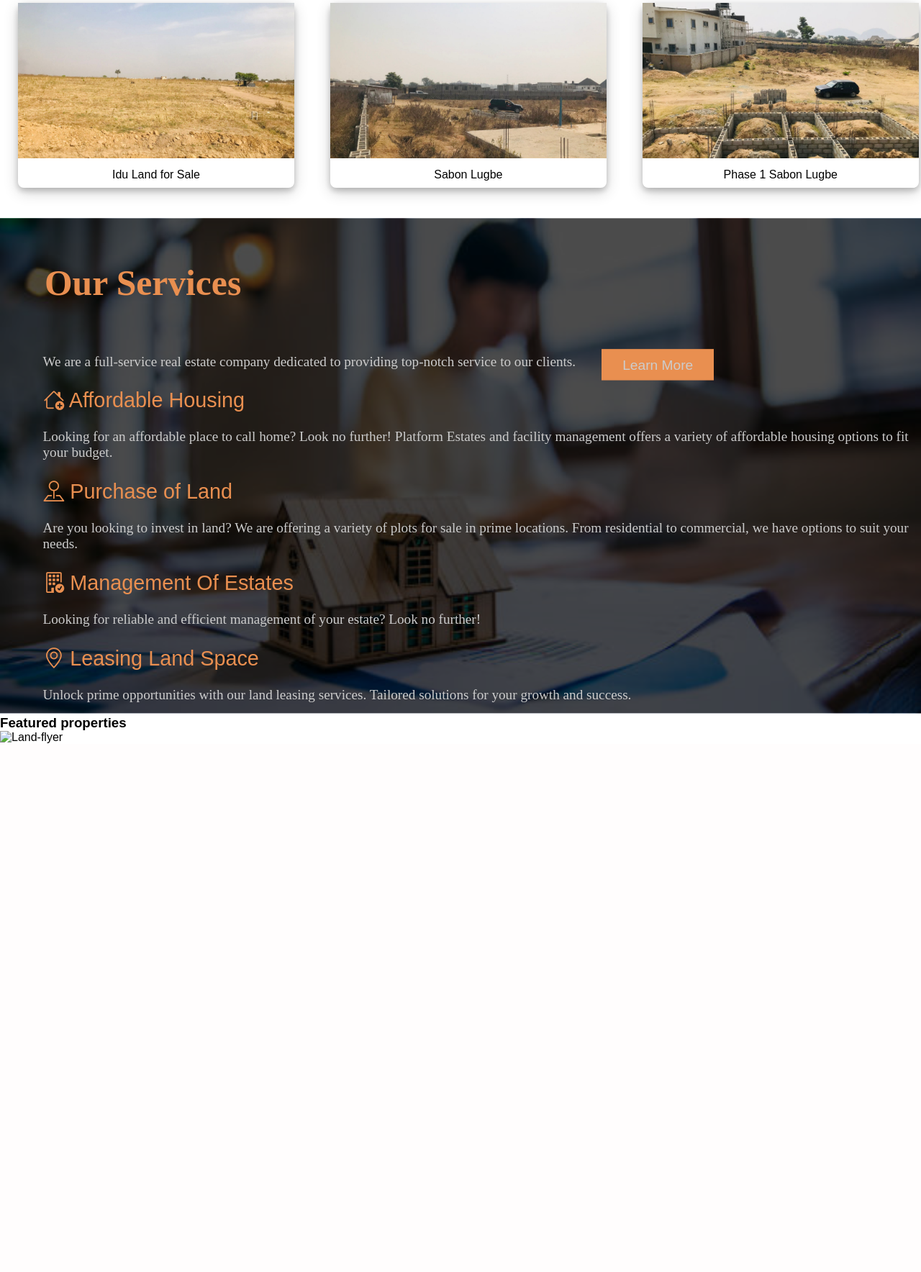
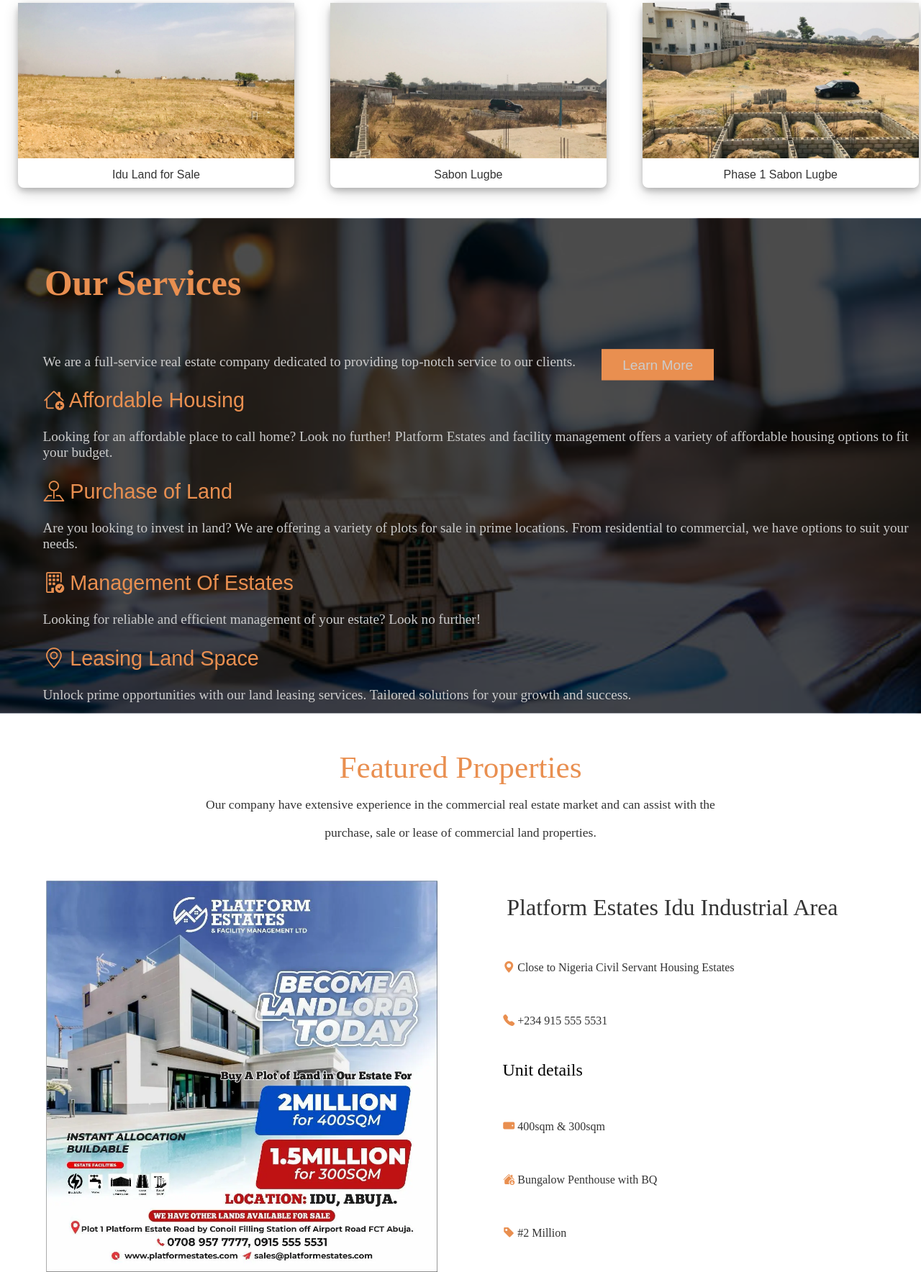
Before and after one commit to Stephen842/real-_estate_web, a Django app: page / in a window 1280 px wide. Shown: the part 1685-3453 px from the top of the page at 72% size. Before the commit the page ends 2718 px from the top, so only its background shows below. Run offline with Django 5.2, Linux system fonts and the light colour scheme.

Commit message:
finished the land at idu styling and html aspect

```diff
--- a/Real_estate/Real_estate_project/estates/static/home.css
+++ b/Real_estate/Real_estate_project/estates/static/home.css
@@ -174,6 +174,7 @@
 div.polaroid p{
     text-align: center;
     padding: 0.6em 1.25em;
+    color: #333;
 }
 div.polaroid:hover{
     width: 35%;
@@ -251,6 +252,68 @@
     padding-bottom: 0.8em;
 }
 
+div.property{
+  position: relative;
+  width: 100%;
+}
+div.featured_write{
+  text-align: center;
+}
+div.featured_write h3{
+  margin-top: 1.1em;
+  color: #E98F50;
+  font-family: 'Tangerine', serif;
+  font-weight: 400;
+  font-size: 2.7em;
+}
+div.featured_write p{
+  margin-top: 1em;
+  font-family: 'Times New Roman';
+  font-size: 1.1em;
+  color: #333;
+}
+div.idu_flyer{
+  width: 100%;
+  display: flex;
+}
+div.idu_flyer img{
+  width: 42.5%;
+  margin-top: 3.5em;
+  margin-left: 5%;
+  padding-right: 1.em;
+}
+div.idu_flyer_write{
+  position: absolute;
+  width: 44%;
+  margin-right: 5%;
+  right: 0;
+  margin-top: 3.5em;
+}
+div.idu_flyer_write h3{
+  font-family: 'Tangerine', serif;
+  font-weight: 500;
+  color: #333;
+  font-size: 2em;
+  text-align: center;
+  padding-top: 0.6em;
+}
+div.idu_flyer_write p{
+  color: #333;
+  font-size: 1em;
+  font-family: 'Times New Roman';
+  padding-top: 3.5em;
+  padding-left: 2.9em;
+}
+div.idu_flyer_write i{
+  color: #E98F50;
+}
+div.idu_flyer_write h5{
+  font-family: 'Tangerine', serif;
+  font-size: 1.5em;
+  font-weight: 500;
+  padding-top: 1.9em;
+  padding-left: 1.9em;
+}
 
 /* slide in animation for the entire page */
 @keyframes subtleMovement {
--- a/Real_estate/Real_estate_project/estates/templates/pages/home.html
+++ b/Real_estate/Real_estate_project/estates/templates/pages/home.html
@@ -225,13 +225,24 @@
             </div>
         </div>
 
-        <div>
-            <div>
-                <h3> Featured properties </h3>
-                <p> </p>
+        <div class = 'property'>
+            <div class = 'featured_write'>
+                <h3> Featured Properties </h3>
+                <p> Our company have extensive experience in the commercial real estate market and can assist with the </p>
+                <p> purchase, sale or lease of commercial land properties.</p>
             </div>
-            <div>
-                <img src='' alt='Land-flyer'/>
+            <div class = 'idu_flyer'>
+                <img src='{% static 'idu.webp'%}' alt='Land-flyer'/>
+                <div class = 'idu_flyer_write'>
+                    <h3> Platform Estates Idu Industrial Area </h3>
+                    <p><i class="bi bi-geo-alt-fill"></i> Close to Nigeria Civil Servant Housing Estates </p>
+                    <p><i class="bi bi-telephone-fill"></i> +234 915 555 5531 </p>
+
+                    <h5> Unit details </h5>
+                    <p><i class="bi bi-phone-landscape-fill"></i> 400sqm & 300sqm </p>
+                    <p><i class="bi bi-house-down-fill"></i> Bungalow Penthouse with BQ </p>
+                    <p><i class="bi bi-tag-fill"></i> #2 Million </p>
+                </div>
             </div>
             <div>
 
```
